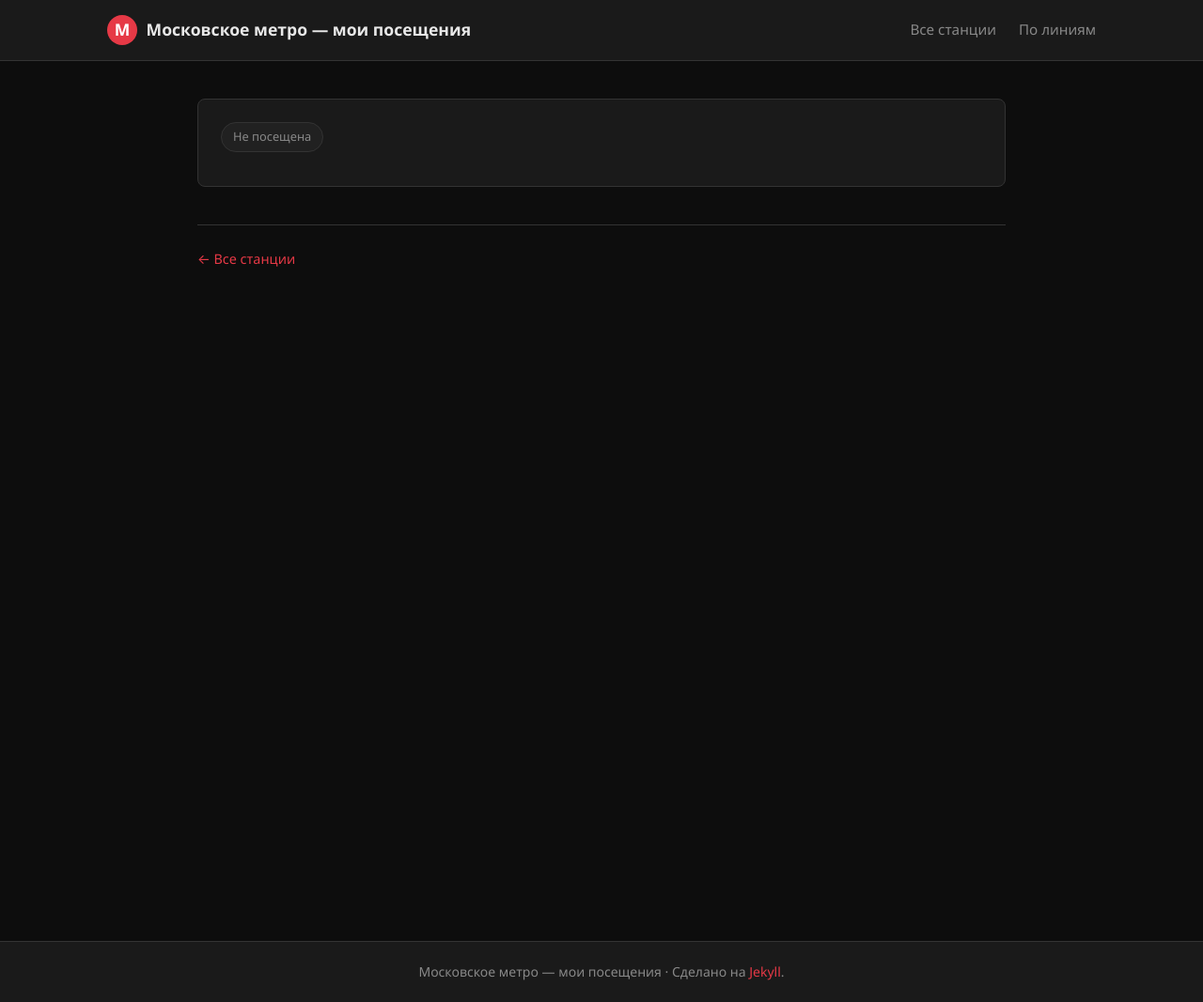
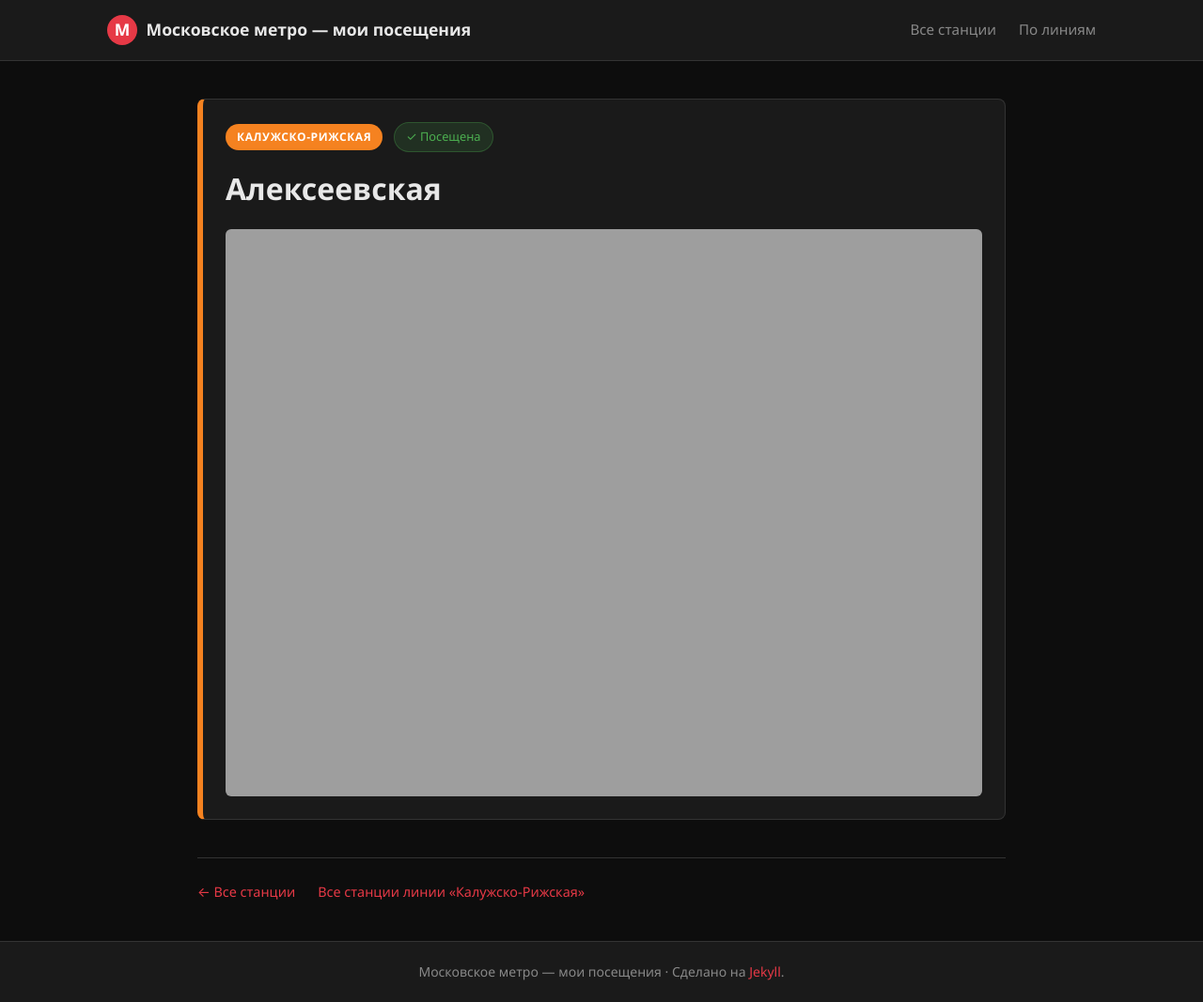
Before and after one commit to ahpooch/Metro, a Jekyll site: the page built from _stations/kaluzhsko-rizhskaya-alekseevskaya.md, in a window 1280 px wide and 1067 px high. Shown: the whole window at 94% size. Built offline with Jekyll 4.4.1, drawn with Linux system fonts in a browser that asks for light colours.

Commit message:
Update kaluzhsko-rizhskaya-alekseevskaya.md

```diff
--- a/_stations/kaluzhsko-rizhskaya-alekseevskaya.md
+++ b/_stations/kaluzhsko-rizhskaya-alekseevskaya.md
@@ -6,6 +6,6 @@ line_name: "Калужско-Рижская"
 line_number: 6
 line_color: "#f58220"
 
-cover_photo: 'assets/photos/kaluzhsko-rizhskaya-alekseevskaya/IMG20260513194439 (Малый).jpg"
+cover_photo: '/assets/photos/kaluzhsko-rizhskaya-alekseevskaya/IMG20260513194439 (Малый).jpg'
 photos: []
 ---
```
